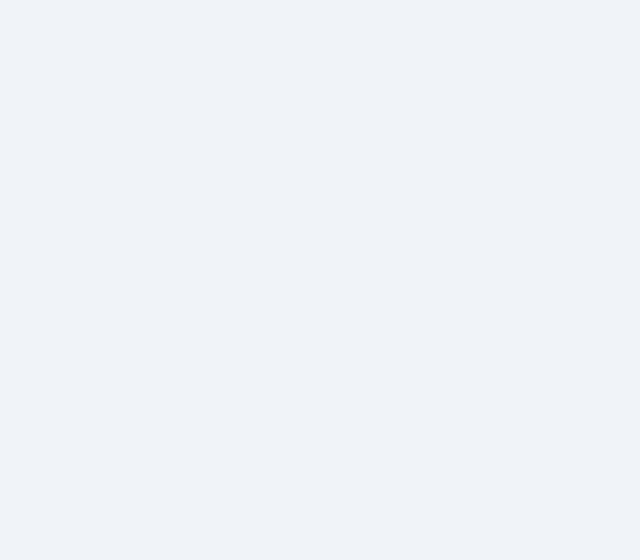
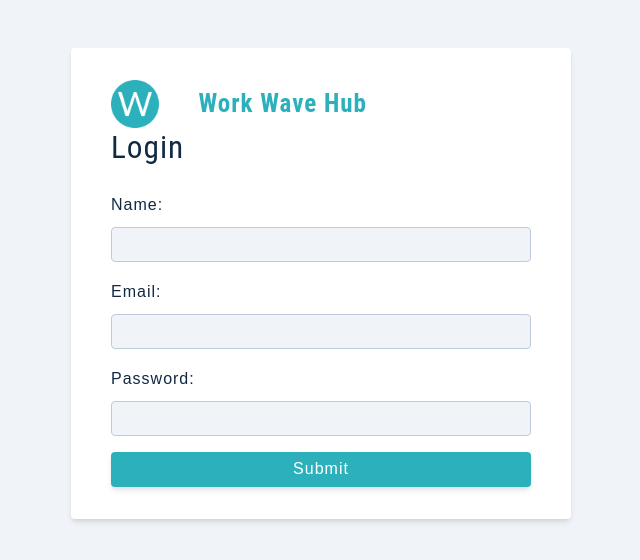
Before and after one commit to mdcodelab/jobs-platform-MERN-app, a React (Create React App) app in the folder client/: page /register in a window 1280 px wide. Shown: the top 560 px of the page, without its empty margins (319-959 px from the left). Built offline with nearby package versions, Linux system fonts and the light colour scheme.

Commit message:
FormRow component

```diff
--- a/client/src/App.js
+++ b/client/src/App.js
@@ -4,7 +4,6 @@ import Dashboard from "./pages/Dashboard.js";
 import Error from "./pages/Error.js";
 import Register from "./pages/Register.js";
 import {BrowserRouter, Routes, Route} from "react-router-dom";
-import Logo from './components/Logo';
 
 function App() {
   return (
@@ -14,7 +13,6 @@ function App() {
         <Route path="/register" element={<Register></Register>}></Route>
         <Route path="/home" element={<Home></Home>}></Route>
         <Route path="*" element={<Error></Error>}></Route>
-        <Route path="/logo" element={<Logo></Logo>}></Route>
       </Routes>
     </BrowserRouter>
   );
--- /dev/null
+++ b/client/src/components/FormRow.js
@@ -0,0 +1,14 @@
+import React from 'react';
+
+
+function FormRow({type, value, name, getLabel, onChange}) {
+  return (
+    <div className="form-row">
+      <label htmlFor="name" className="form-label">{getLabel(name)}</label>
+      <input type={type} name={name} value={value} className="form-input" onChange={onChange}></input>
+    </div>
+  );
+}
+
+
+export default FormRow;
--- a/client/src/pages/Register.js
+++ b/client/src/pages/Register.js
@@ -1,18 +1,56 @@
 import React from 'react';
 import styled from "styled-components";
+import Logo from "../components/Logo.js";
+import FormRow from "../components/FormRow.js";
+
+function Register() {
+
+    const initialState = {
+        name: "",
+        email: "",
+        password: "",
+        isMember: true
+    }
+
+    const[values, setValues]=React.useState(initialState);
+    //global states
+
+    function handleChange (e) {
+        let newValues = e.target.value;
+        //console.log(newValues);
+        setValues(newValues);
+    }
+
+    function handleSubmit (e) {
+        e.preventDefault();
+    }
+
+    function getLabel(name) {
+        let labelName={
+            name: "Name:",
+            email: "Email:",
+            password: "Password:"
+        }
+        return labelName[name] || "";
+    }
 
 
-function Register() {
   return (
-    <Wrapper>
-
+    <Wrapper className="full-page">
+      <form className="form" onSubmit={handleSubmit}>
+        <Logo></Logo>
+        <h3>Login</h3>
+        <FormRow type="text" value={values.name} name="name" onChange={handleChange} getLabel={getLabel}></FormRow>
+        <FormRow type="email" value={values.email} name="email" onChange={handleChange} getLabel={getLabel}></FormRow>
+        <FormRow type="password" value={values.password} name="password" onChange={handleChange} getLabel={getLabel}></FormRow>
+        <button type="submit" className="btn btn-block">Submit</button>
+      </form>
     </Wrapper>
   );
 }
 
-const Wrapper = styled.div `
+const Wrapper = styled.div`
 
 `;
 
-
 export default Register;
```
